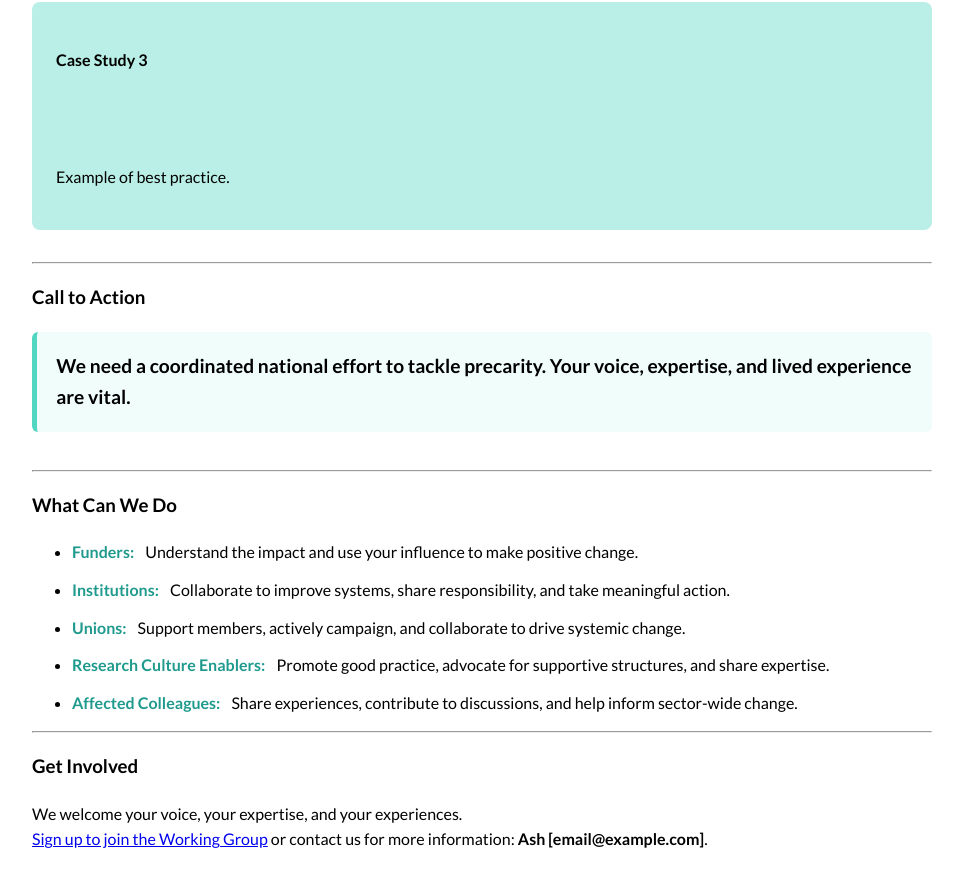
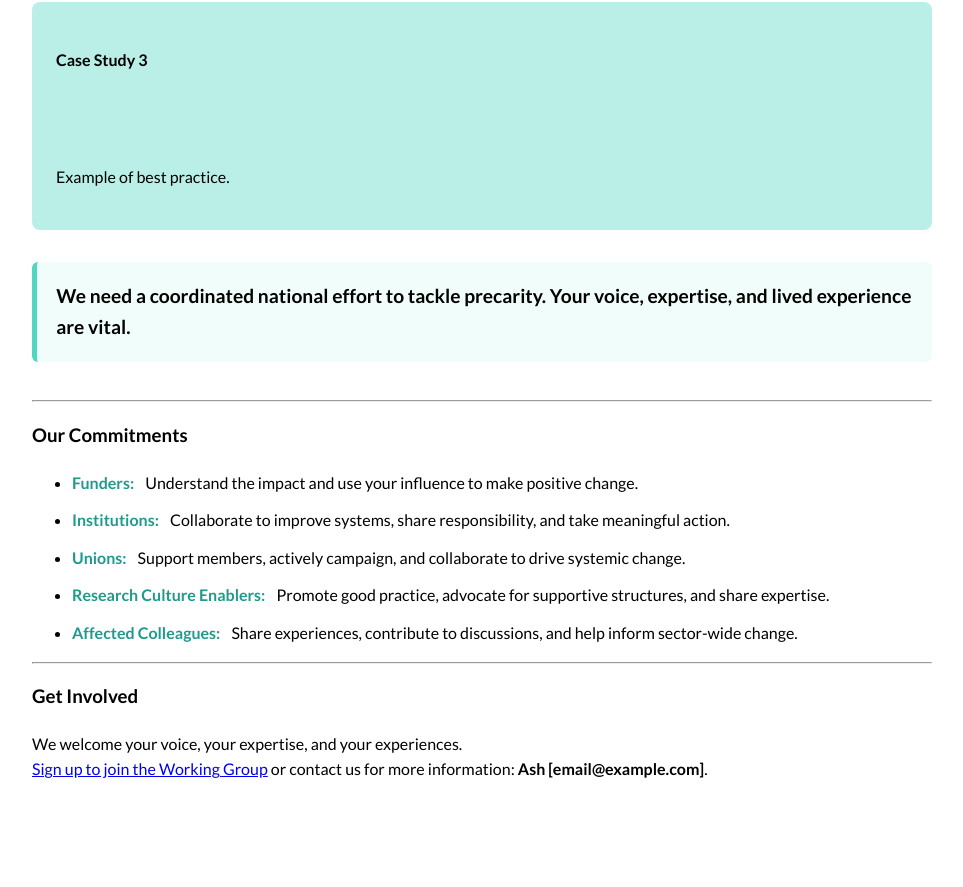
Before and after one commit to rikanair/precarity, a Jekyll site: the page built from index.md, in a window 1280 px wide and 900 px high, scrolled down 1445 px. Shown: the top 887 px of the window, without its empty margins (158-1121 px from the left). Built offline with Jekyll 4.4.1, drawn with Linux system fonts in a browser that asks for light colours; after the commit the page ends 2275 px from its top, so only the background shows below that.

Commit message:
Update index.md

```diff
--- a/index.md
+++ b/index.md
@@ -67,15 +67,11 @@ Surveys and discussions with researchers consistently show that these conditions
   </div>
 </div>
 
----
-
-### Call to Action
-
 <p class="cta">We need a coordinated national effort to tackle precarity. Your voice, expertise, and lived experience are vital.</p>
 
 ---
 
-### What Can We Do
+### Our Commitments
 
 <ul class="what-can-do">
   <li><h4>Funders:</h4> Understand the impact and use your influence to make positive change.</li>
```
